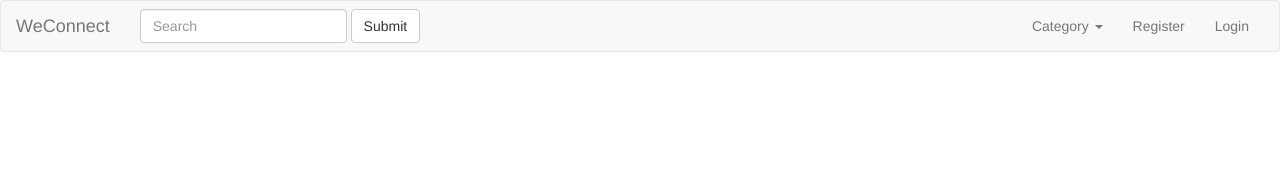
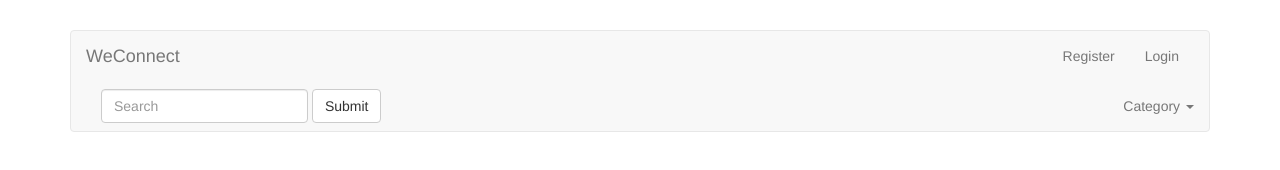
Before and after one commit to boydbugle/weConnect, a plain HTML site: page designs/UI/index.html in a window 1280 px wide. Drawn offline with nearby package versions, Linux system fonts and the light colour scheme.

Commit message:
includes body styling and nav container

```diff
--- /dev/null
+++ b/designs/UI/css/master.css
@@ -0,0 +1,10 @@
+body{
+  margin-top: 30px;
+  /*color: #ffe6e6;*/
+}
+nav{
+  height: 80px;
+}
+nav,div.container{
+  height: auto;
+}
--- a/designs/UI/index.html
+++ b/designs/UI/index.html
@@ -5,11 +5,11 @@
   <meta charset="utf-8">
   <title>WE CONNECT</title>
   <link rel="stylesheet" href="https://maxcdn.bootstrapcdn.com/bootstrap/3.3.7/css/bootstrap.min.css" integrity="sha384-BVYiiSIFeK1dGmJRAkycuHAHRg32OmUcww7on3RYdg4Va+PmSTsz/K68vbdEjh4u" crossorigin="anonymous">
-  <!-- <link rel="stylesheet" href="/css/master.css"> -->
+  <link rel="stylesheet" href="./css/master.css">
 </head>
 
 <body>
-
+<div class="container">
   <nav class="navbar navbar-default">
     <div class="container-fluid">
       <!-- Brand and toggle get grouped for better mobile display -->
@@ -25,6 +25,21 @@
 
       <!-- Collect the nav links, forms, and other content for toggling -->
       <div class="collapse navbar-collapse" id="bs-example-navbar-collapse-1">
+        <!-- <form class="navbar-form navbar-left">
+          <div class="form-group">
+            <input type="text" class="form-control" placeholder="Search">
+          </div>
+          <button type="submit" class="btn btn-default">Submit</button>
+        </form> -->
+        <ul class="nav navbar-nav navbar-right">
+          <li><a href="registration.html">Register</a></li>
+          <li><a href="login.html">Login</a></li>
+        </ul>
+      </div>
+      <!-- /.navbar-collapse -->
+    </div>
+    <!-- /.container-fluid -->
+    <div class="container-fluid">
       <form class="navbar-form navbar-left">
         <div class="form-group">
           <input type="text" class="form-control" placeholder="Search">
@@ -42,16 +57,10 @@
           <li><a href="#">Separated link</a></li>
         </ul>
       </li>
-          <li><a href="registration.html">Register</a></li>
-          <li><a href="login.html">Login</a></li>
-
     </ul>
     </div>
-      <!-- /.navbar-collapse -->
+  </nav>
 </div>
-    <!-- /.container-fluid -->
-  </nav>
-
   <script src="https://maxcdn.bootstrapcdn.com/bootstrap/3.3.7/js/bootstrap.min.js" integrity="sha384-Tc5IQib027qvyjSMfHjOMaLkfuWVxZxUPnCJA7l2mCWNIpG9mGCD8wGNIcPD7Txa" crossorigin="anonymous"></script>
 </body>
 
```
Also changed, not shown: designs/UI/login.html (+2 -4 lines), 1 other file. Lines whose indentation alone changed are shown as unchanged.
